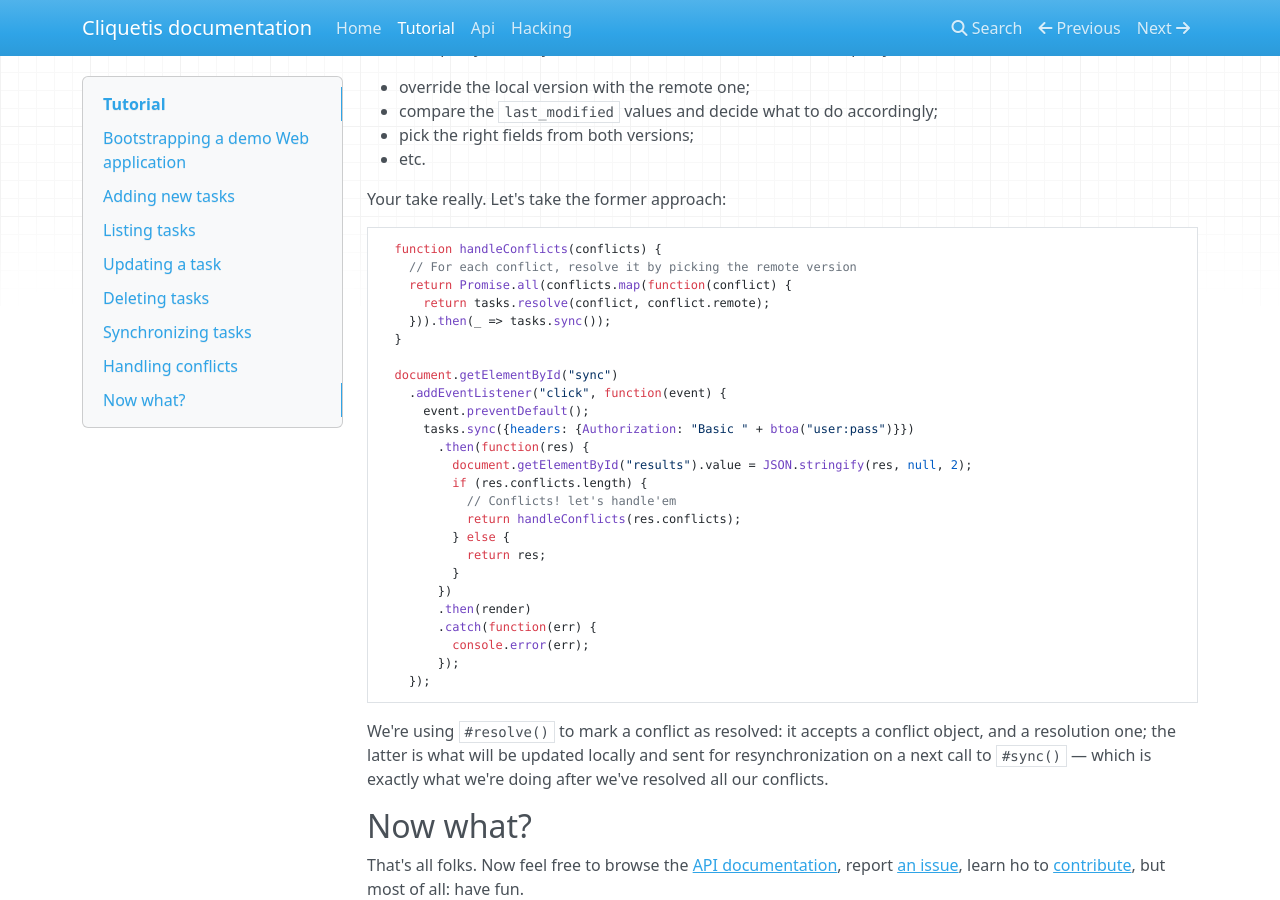
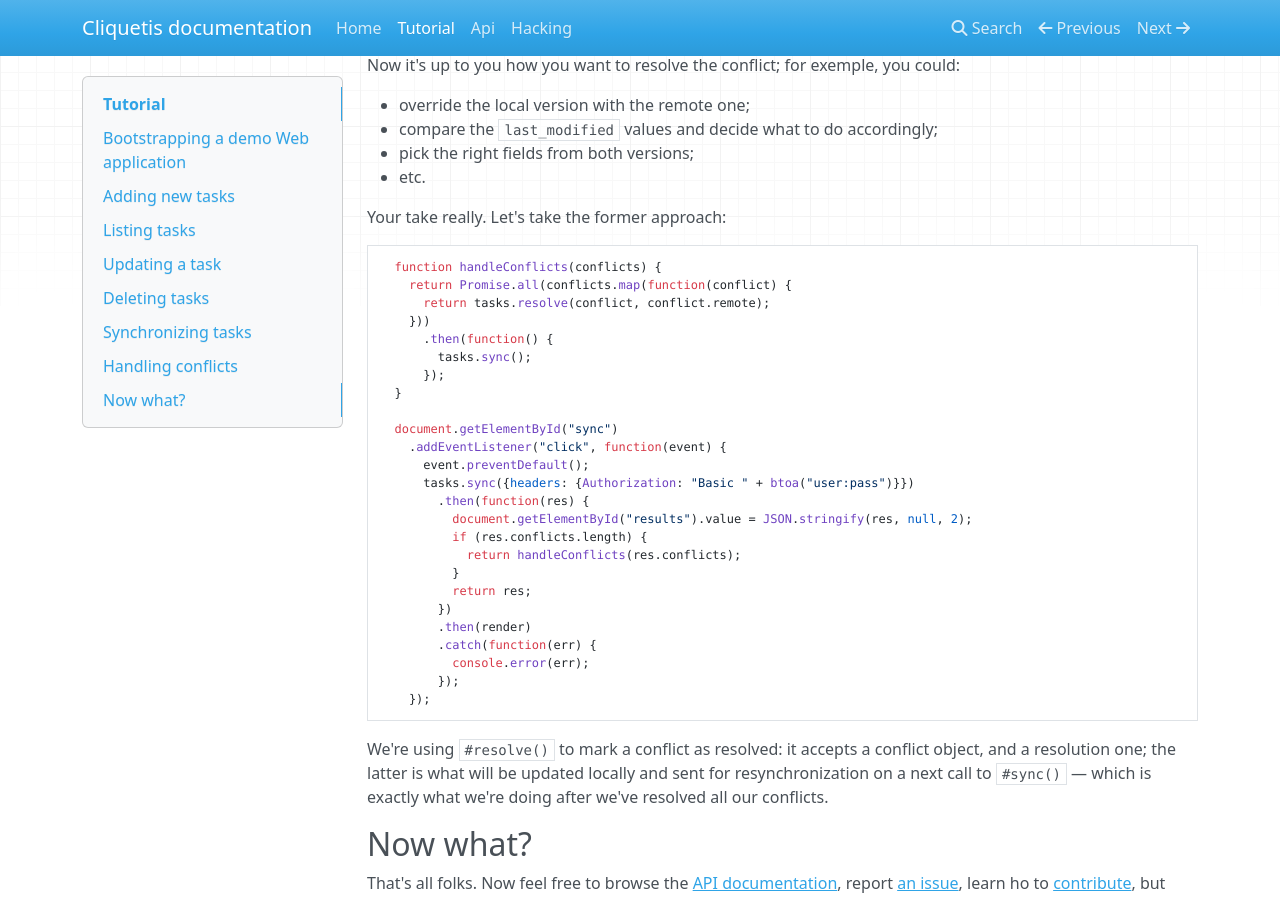
Before and after one commit to Kinto/kinto.js, an MkDocs documentation site: the page built from docs/tutorial.md, in a window 1280 px wide and 900 px high, scrolled down 11063 px. Built offline with MkDocs 1.6.1, drawn with Linux system fonts in a browser that asks for light colours; nearby versions of some CDN libraries; old or Windows-style settings are respelled for this version of MkDocs; some of the changed text lies outside the part shown.

Commit message:
Reflected promise-chaining style to tutorial.

````diff
--- a/docs/tutorial.md
+++ b/docs/tutorial.md
@@ -86,10 +86,11 @@ function main() {
         title: event.target.title.value,
         done: false
       })
-      .then(_ => {
+      .then(function(res) {
         event.target.title.value = "";
         event.target.title.focus();
       })
+      .then(render)
       .catch(function(err) {
         console.error(err);
       });
@@ -131,7 +132,7 @@ function main() {
         event.target.title.value = "";
         event.target.title.focus();
       })
-	  // Render the list once a value had been submitted.
+	    // Render the list once a value had been submitted.
       .then(render)
       .catch(function(err) {
         console.error(err);
@@ -471,10 +472,12 @@ Your take really. Let's take the former approach:
 
 ```js
   function handleConflicts(conflicts) {
-    // For each conflict, resolve it by picking the remote version
     return Promise.all(conflicts.map(function(conflict) {
       return tasks.resolve(conflict, conflict.remote);
-    })).then(_ => tasks.sync());
+    }))
+      .then(function() {
+        tasks.sync();
+      });
   }
 
   document.getElementById("sync")
@@ -484,11 +487,9 @@ Your take really. Let's take the former approach:
         .then(function(res) {
           document.getElementById("results").value = JSON.stringify(res, null, 2);
           if (res.conflicts.length) {
-            // Conflicts! let's handle'em
             return handleConflicts(res.conflicts);
-          } else {
-            return res;
           }
+          return res;
         })
         .then(render)
         .catch(function(err) {
````
Also changed, not shown: 1 other file.
